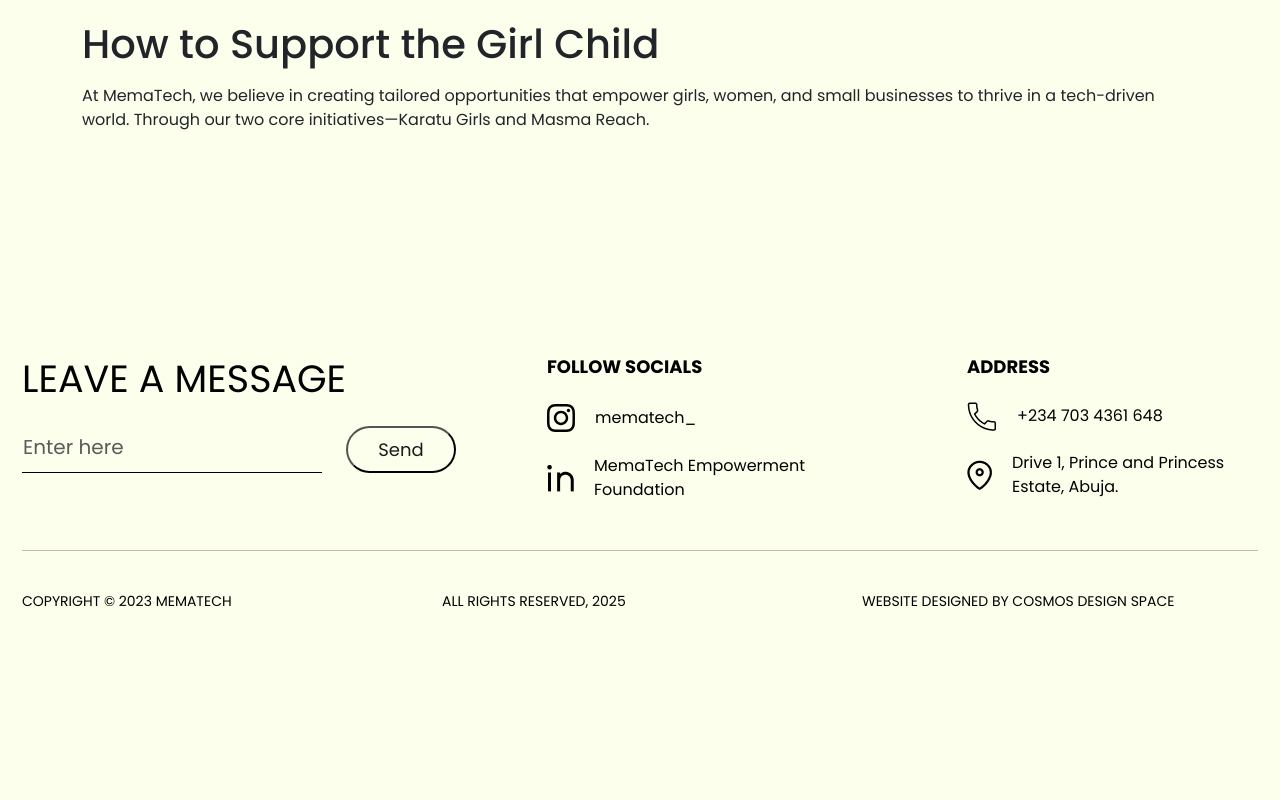
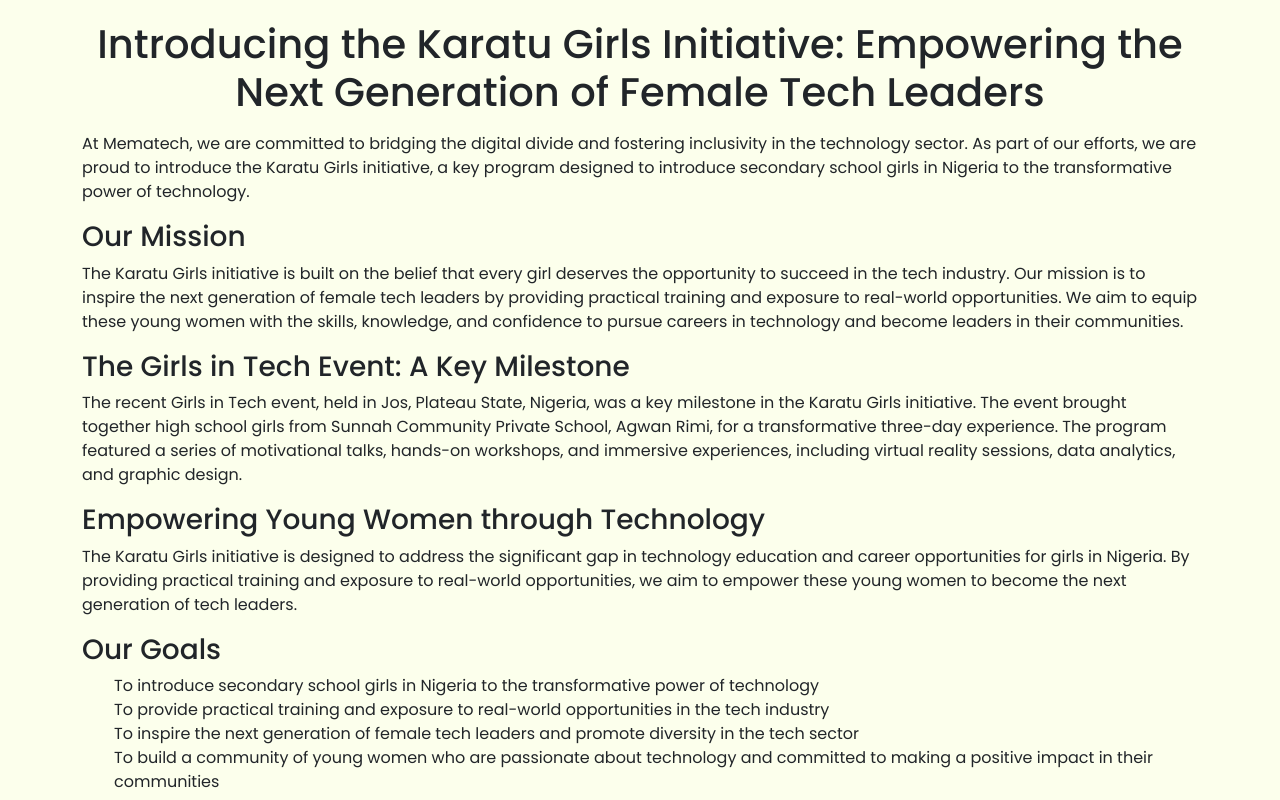
Before and after one commit to oemuraye/mema_tech, a Next.js app: page /blog/1 in a window 1280 px wide. Shown: the part 540-1340 px from the top of the page. Before the commit the page ends 1248 px from the top, so only its background shows below. Built offline with nearby package versions, Linux system fonts and the light colour scheme.

Commit message:
blog post edit

```diff
--- a/app/blog/[id]/page.js
+++ b/app/blog/[id]/page.js
@@ -10,35 +10,83 @@
 const blogPosts = [
   {
     id: "1",
-    title: "How to Support the Girl Child",
-    content:
-      "At MemaTech, we believe in creating tailored opportunities that empower girls, women, and small businesses to thrive in a tech-driven world. Through our two core initiatives—Karatu Girls and Masma Reach.",
+    title: "Introducing the Karatu Girls Initiative: Empowering the Next Generation of Female Tech Leaders",
+    content: `
+      <p>At Mematech, we are committed to bridging the digital divide and fostering inclusivity in the technology sector.
+        As part of our efforts, we are proud to introduce the Karatu Girls initiative, a key program designed to introduce
+        secondary school girls in Nigeria to the transformative power of technology.
+      </p>
+
+      <h3>Our Mission</h3>
+      <p>
+        The Karatu Girls initiative is built on the belief that every girl deserves the opportunity to succeed in the tech industry.
+        Our mission is to inspire the next generation of female tech leaders by providing practical training and exposure to real-world opportunities.
+        We aim to equip these young women with the skills, knowledge, and confidence to pursue careers in technology and become leaders in their communities.
+      </p>
+
+      <h3>The Girls in Tech Event: A Key Milestone</h3>
+      <p>
+        The recent Girls in Tech event, held in Jos, Plateau State, Nigeria, was a key milestone in the Karatu Girls initiative.
+        The event brought together high school girls from Sunnah Community Private School, Agwan Rimi, for a transformative three-day experience.
+        The program featured a series of motivational talks, hands-on workshops, and immersive experiences, including virtual reality sessions, data analytics, and graphic design.
+      </p>
+
+      <h3>Empowering Young Women through Technology</h3>
+      <p>
+        The Karatu Girls initiative is designed to address the significant gap in technology education and career opportunities for girls in Nigeria.
+        By providing practical training and exposure to real-world opportunities, we aim to empower these young women to become the next generation of tech leaders.
+      </p>
+
+      <h3>Our Goals</h3>
+      <ul>
+        <li>To introduce secondary school girls in Nigeria to the transformative power of technology</li>
+        <li>To provide practical training and exposure to real-world opportunities in the tech industry</li>
+        <li>To inspire the next generation of female tech leaders and promote diversity in the tech sector</li>
+        <li>To build a community of young women who are passionate about technology and committed to making a positive impact in their communities</li>
+      </ul>
+
+      <h3>Join Us</h3>
+      <p>
+        We invite you to join us on this exciting journey to empower the next generation of female tech leaders. Together, we can make a difference and create a brighter,
+        more inclusive future for all. Whether you are a student, educator, or industry professional, we encourage you to get involved and support the Karatu Girls initiative.
+      </p>
+    `,
     image: blogImage1,
-    link: "/blog/support-girl-child",
+    link: "/blog/karatu-girls-initiative",
   },
   {
     id: "2",
-    title: "How to Support the Girl Child",
-    content:
-      "At MemaTech, we believe in creating tailored opportunities that empower girls, women, and small businesses to thrive in a tech-driven world. Through our two core initiatives—Karatu Girls and Masma Reach.",
+    title: "Empowering Young Women in Tech: The Girls in Tech Initiative",
+    content: `
+      <p>
+        Mematech, a leading tech organization, launched the Girls in Tech: Explore, Engage, Empower initiative to bridge the digital divide
+        and foster inclusivity in the technology sector. The program, held in Jos, Plateau State, Nigeria, from November 28-30, 2024, brought together high school girls
+        from Sunnah Community Private School, Agwan Rimi, for a transformative three-day experience.
+      </p>
+
+      <h3>Key Highlights</h3>
+      <ul>
+        <li><strong>Day 1:</strong> Inspirational keynote address by Tryphena Ojile, Executive Director of Mematech, and a session on cybersecurity by Joyce Pede</li>
+        <li><strong>Day 2:</strong> Hands-on breakout sessions on data analytics and graphic design, and a virtual reality experience facilitated by Immersive Tech Africa</li>
+        <li><strong>Day 3:</strong> Interactive sessions, a panel discussion, and a fun-filled VR experience at N-hub, a renowned technology hub in Jos</li>
+      </ul>
+
+      <h3>Impact and Future Plans</h3>
+      <p>
+        The initiative successfully set the stage for bridging the digital divide and fostering inclusivity in the technology sector.
+        Mematech plans to expand the initiative to other regions across Nigeria, ensuring that more girls gain access to these transformative opportunities.
+        Future engagements will include follow-up sessions, collaborative projects, and partnerships with schools, tech hubs, and organizations to sustain the program's impact.
+      </p>
+
+      <h3>Conclusion</h3>
+      <p>
+        The Girls in Tech: Explore, Engage, Empower initiative marks the beginning of a promising journey, planting the seeds for a future
+        where empowered, tech-savvy young women rise to shape and impact the world. By providing young women with the skills, knowledge, and confidence
+        to succeed in the tech industry, we are creating a brighter, more inclusive future – one girl at a time.
+      </p>
+    `,
     image: blogImage1,
-    link: "/blog/support-girl-child",
-  },
-  {
-    id: "3",
-    title: "How to Support the Girl Child",
-    content:
-      "At MemaTech, we believe in creating tailored opportunities that empower girls, women, and small businesses to thrive in a tech-driven world. Through our two core initiatives—Karatu Girls and Masma Reach.",
-    image: blogImage1,
-    link: "/blog/support-girl-child",
-  },
-  {
-    id: "4",
-    title: "How to Support the Girl Child",
-    content:
-      "At MemaTech, we believe in creating tailored opportunities that empower girls, women, and small businesses to thrive in a tech-driven world. Through our two core initiatives—Karatu Girls and Masma Reach.",
-    image: blogImage1,
-    link: "/blog/support-girl-child",
+    link: "/blog/girls-in-tech-initiative",
   },
 ];
 
--- a/components/BlogPage/BlogPost.js
+++ b/components/BlogPage/BlogPost.js
@@ -11,8 +11,9 @@
             <div className="d-flex justify-content-center">
                 <Image src={blogPost.image} alt={blogPost.title} className="img-fluid" style={{ maxHeight: "320px" }}/>
                 </div>
-                <h1 className="mt-4">{blogPost.title}</h1>
-                <p className="mt-3">{blogPost.content}</p>
+                <h1 className="mt-4 text-center">{blogPost.title}</h1>
+                {/* <p className="mt-3">{blogPost.content}</p> */}
+                <div className="mt-3" dangerouslySetInnerHTML={{ __html: blogPost.content }}></div>
             </div>
     </section>
   )
--- a/components/BlogPage/styles.css
+++ b/components/BlogPage/styles.css
@@ -67,6 +67,9 @@
 .blog-card .btn:hover {
     background-color: #444;
 }
+.blog-post ul {
+    list-style: disc;
+}
 
 @media (max-width: 768px) {
     .blog-card .card-body {
```
Also changed, not shown: components/BlogPage/Section1.js (+20 -22 lines).
